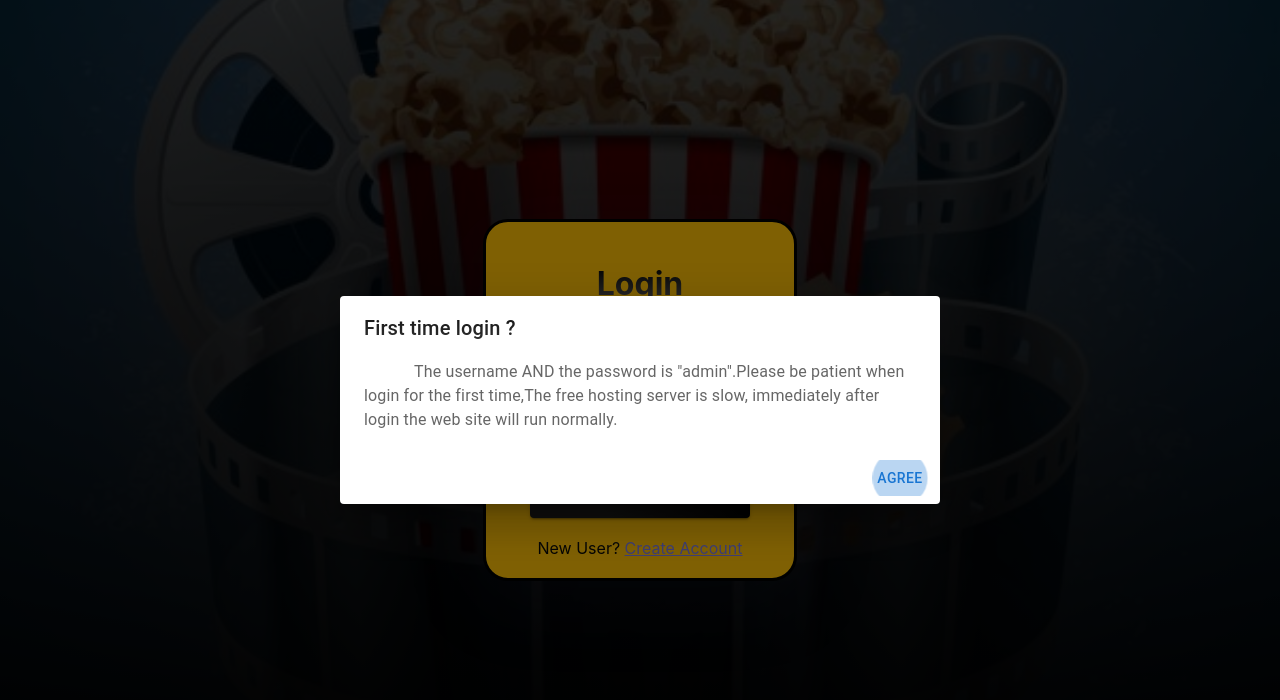
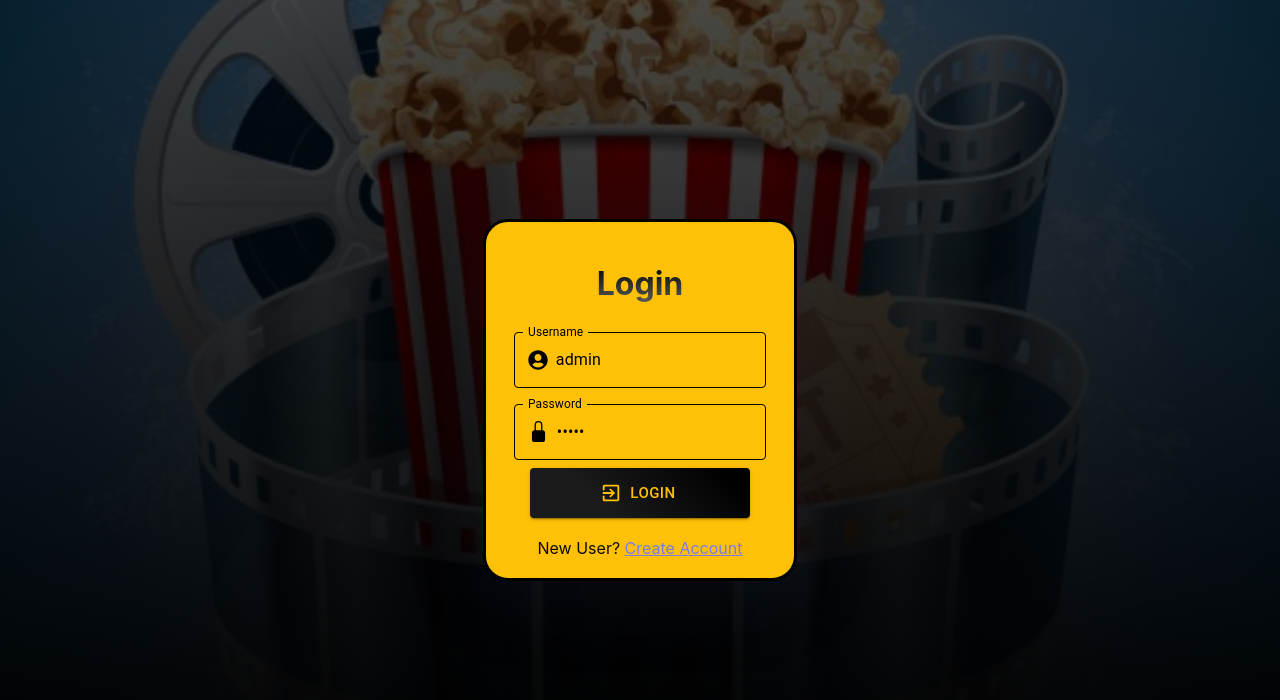
Before and after one commit to giledrix/Cinema-Management-React, a React (Create React App) app: page / in a window 1280 px wide. Shown: the top 700 px of the page. Built offline with nearby package versions, Linux system fonts and the light colour scheme.

Commit message:
Update Login.js

```diff
--- a/src/Components/MainComponents/Login.js
+++ b/src/Components/MainComponents/Login.js
@@ -14,11 +14,7 @@ import { BsFillLockFill } from 'react-icons/bs';
 import Background from '../../Style/images/login_background.jpg';
 import { useSnackbar } from 'notistack';
 import { circularProgressClasses } from '@material-ui/core';
-import Dialog from '@mui/material/Dialog';
-import DialogActions from '@mui/material/DialogActions';
-import DialogContent from '@mui/material/DialogContent';
-import DialogContentText from '@mui/material/DialogContentText';
-import DialogTitle from '@mui/material/DialogTitle';
+
 
 
 const useStyles = makeStyles({
@@ -58,17 +54,11 @@ const useStyles = makeStyles({
 
 function Login_Comp(props) {
 
-    const [user, setUser] = useState({ username: '', password: '' });
+    const [user, setUser] = useState({ username: 'admin', password: 'admin' });
     const [usernameError, setUsernameError] = useState({ isInvalid: false, errorHelper: '' });
     const [passError, setPassError] = useState({ isInvalid: false, errorHelper: '' });
     const classes = useStyles();
     const { enqueueSnackbar } = useSnackbar();
-    const [open, setOpen] = React.useState(true);
-
-
-    const handleClose = () => {
-        setOpen(false);
-    };
 
 
     // Auto login if user is have verified token
@@ -137,25 +127,6 @@ function Login_Comp(props) {
             display: 'flex', justifyContent: 'center', alignItems: 'center', height: '100vh'
         }}>
 
-        <Dialog
-                open={open}
-                onClose={handleClose}
-                aria-labelledby="alert-dialog-title"
-                aria-describedby="alert-dialog-description"
-            >
-                <DialogTitle id="alert-dialog-title">
-                    {"First time login ?"}
-                </DialogTitle>
-                <DialogContent>
-                    <DialogContentText id="alert-dialog-description">The username AND the password is "admin".Please be patient when login for the first time,The free hosting server is slow, immediately after login the web site will run normally.
-                    </DialogContentText>
-                </DialogContent>
-                <DialogActions>
-                    <Button onClick={handleClose} autoFocus>
-                        Agree
-                    </Button>
-                </DialogActions>
-            </Dialog>
 
             <Box id="formBox"
                 sx={{
@@ -173,7 +144,7 @@ function Login_Comp(props) {
                     <TextField
                         id="outlined-basic"
                         label="Username"
-                        defaultValue="Admin"
+                        defaultValue="admin"
                         variant="outlined"
                         type="text"
                         name="username"
@@ -200,7 +171,7 @@ function Login_Comp(props) {
                         }} />
                     <br />
 
-                    <TextField id="outlined-error-helper-text" label="Password" variant="outlined" type="password" defaultValue="Admin" name="password" error={passError.isInvalid ? true : false} helperText={passError.errorHelper}
+                    <TextField id="outlined-error-helper-text" label="Password" variant="outlined" type="password" defaultValue="admin" name="password" error={passError.isInvalid ? true : false} helperText={passError.errorHelper}
                         onChange={e => setUser({ ...user, password: e.target.value })}
                         InputProps={{
                             classes: {
```
